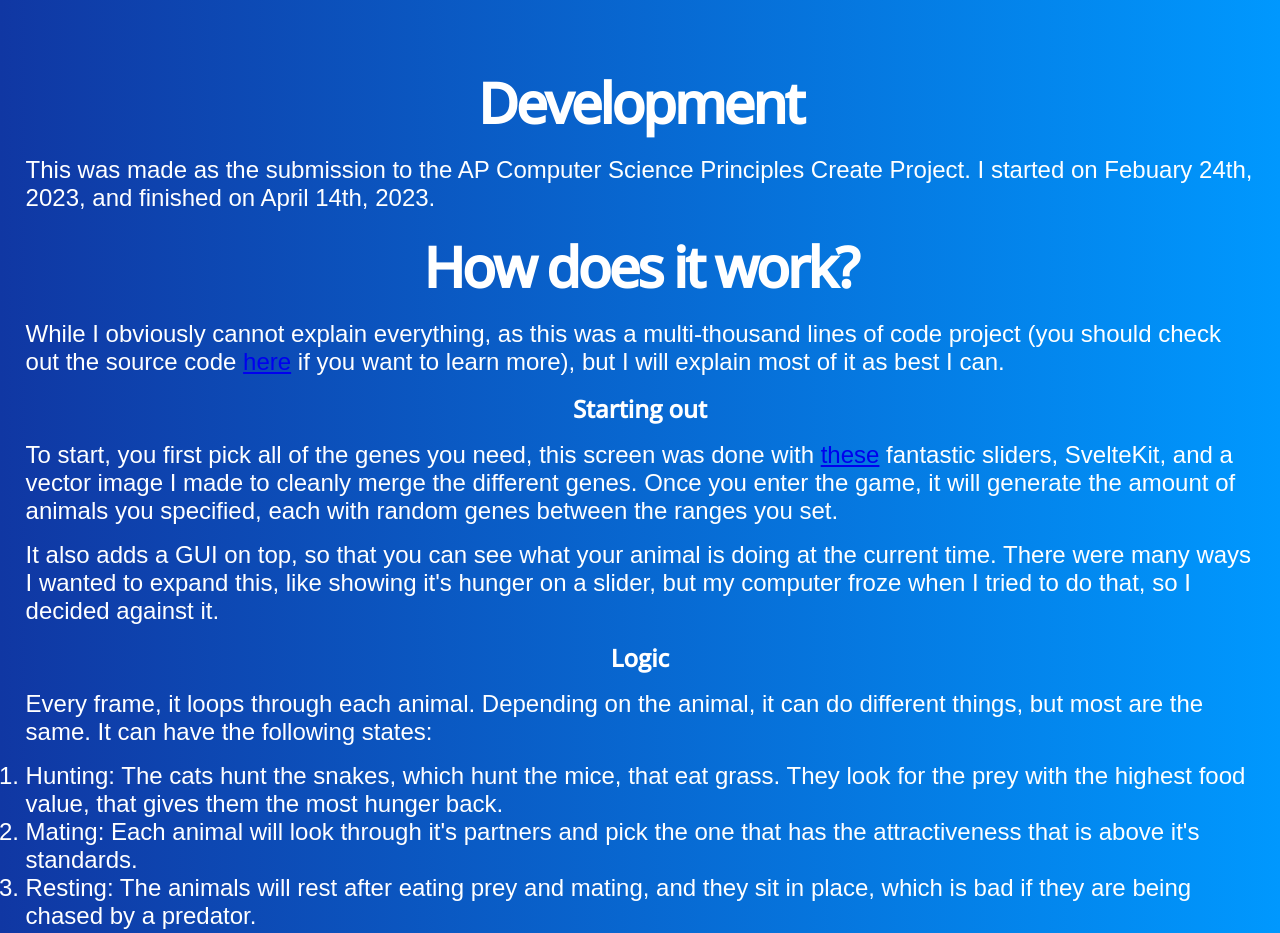
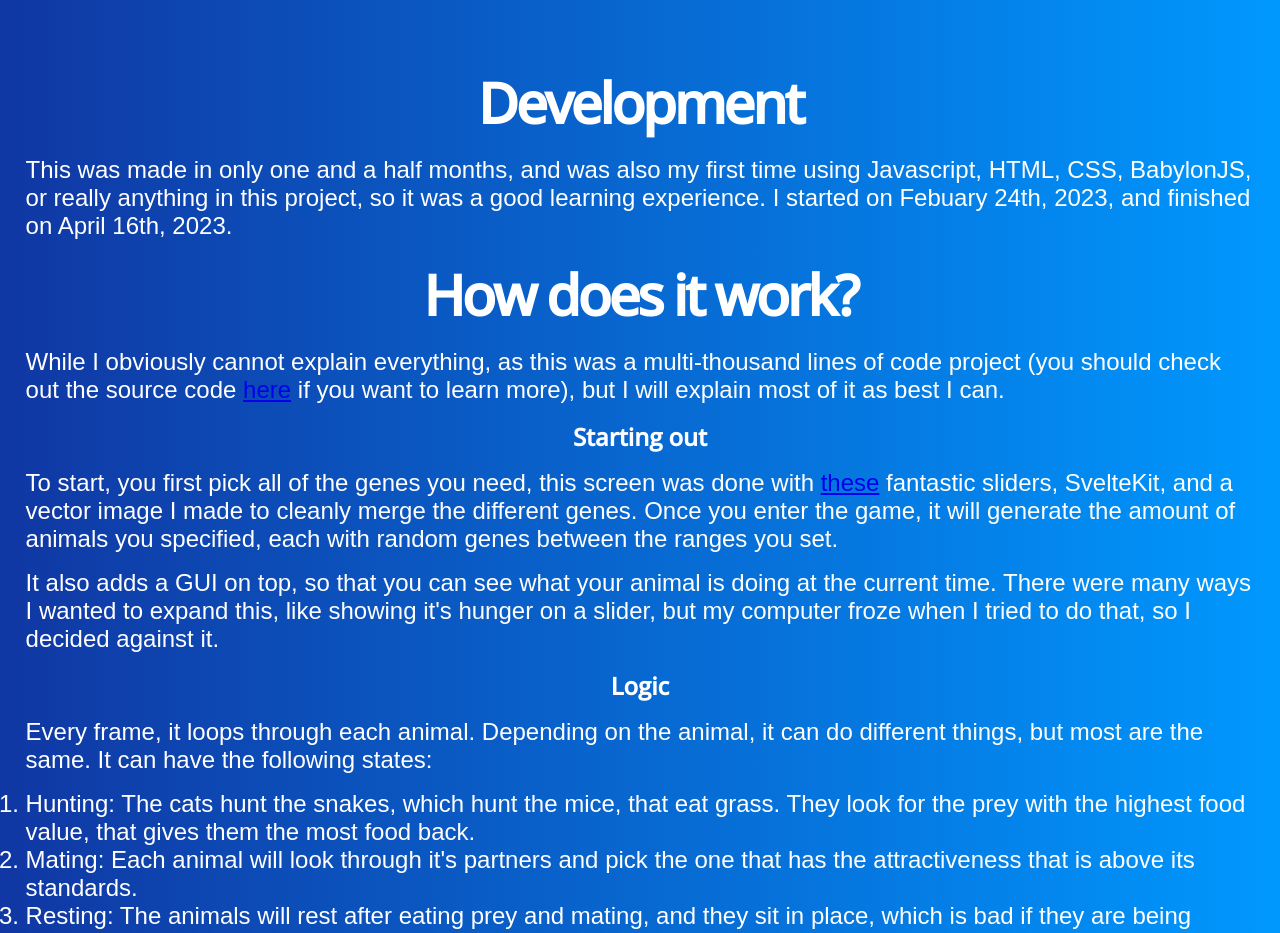
Before and after one commit to Jax-Hax/Natural-Selection, a SvelteKit app: page /howitworks in a window 1280 px wide. Shown: the top 933 px of the page. Built offline with nearby package versions, Linux system fonts and the light colour scheme; a web font is replaced by a local one.

Commit message:
FINAL COMMIT!

```diff
--- a/src/routes/howitworks/+page.svelte
+++ b/src/routes/howitworks/+page.svelte
@@ -2,7 +2,7 @@
 	<section id="attentioncatcher">
 		<h1>Development</h1>
 		<p>
-			This was made as the submission to the AP Computer Science Principles Create Project. I started on Febuary 24th, 2023, and finished on April 14th, 2023.
+			This was made in only one and a half months, and was also my first time using Javascript, HTML, CSS, BabylonJS, or really anything in this project, so it was a good learning experience. I started on Febuary 24th, 2023, and finished on April 16th, 2023.
 		</p>
 		<h1>How does it work?</h1>
 		<p>While I obviously cannot explain everything, as this was a multi-thousand lines of code project (you should check out the source code <a href="https://github.com/Jax-Hax/Natural-Selection">here</a> if you want to learn more), but I will explain most of it as best I can.</p>
@@ -12,8 +12,8 @@
 		<h2>Logic</h2>
 		<p>Every frame, it loops through each animal. Depending on the animal, it can do different things, but most are the same. It can have the following states:</p>
 		<ol>
-			<li>Hunting: The cats hunt the snakes, which hunt the mice, that eat grass. They look for the prey with the highest food value, that gives them the most hunger back.</li>
-			<li>Mating: Each animal will look through it's partners and pick the one that has the attractiveness that is above it's standards.</li>
+			<li>Hunting: The cats hunt the snakes, which hunt the mice, that eat grass. They look for the prey with the highest food value, that gives them the most food back.</li>
+			<li>Mating: Each animal will look through it's partners and pick the one that has the attractiveness that is above its standards.</li>
 			<li>Resting: The animals will rest after eating prey and mating, and they sit in place, which is bad if they are being chased by a predator.</li>
 			<li>Movement: The animals are just wandering aimlessly, not moving outside of the width and length bounds of the ground.</li>
 		</ol>
```
